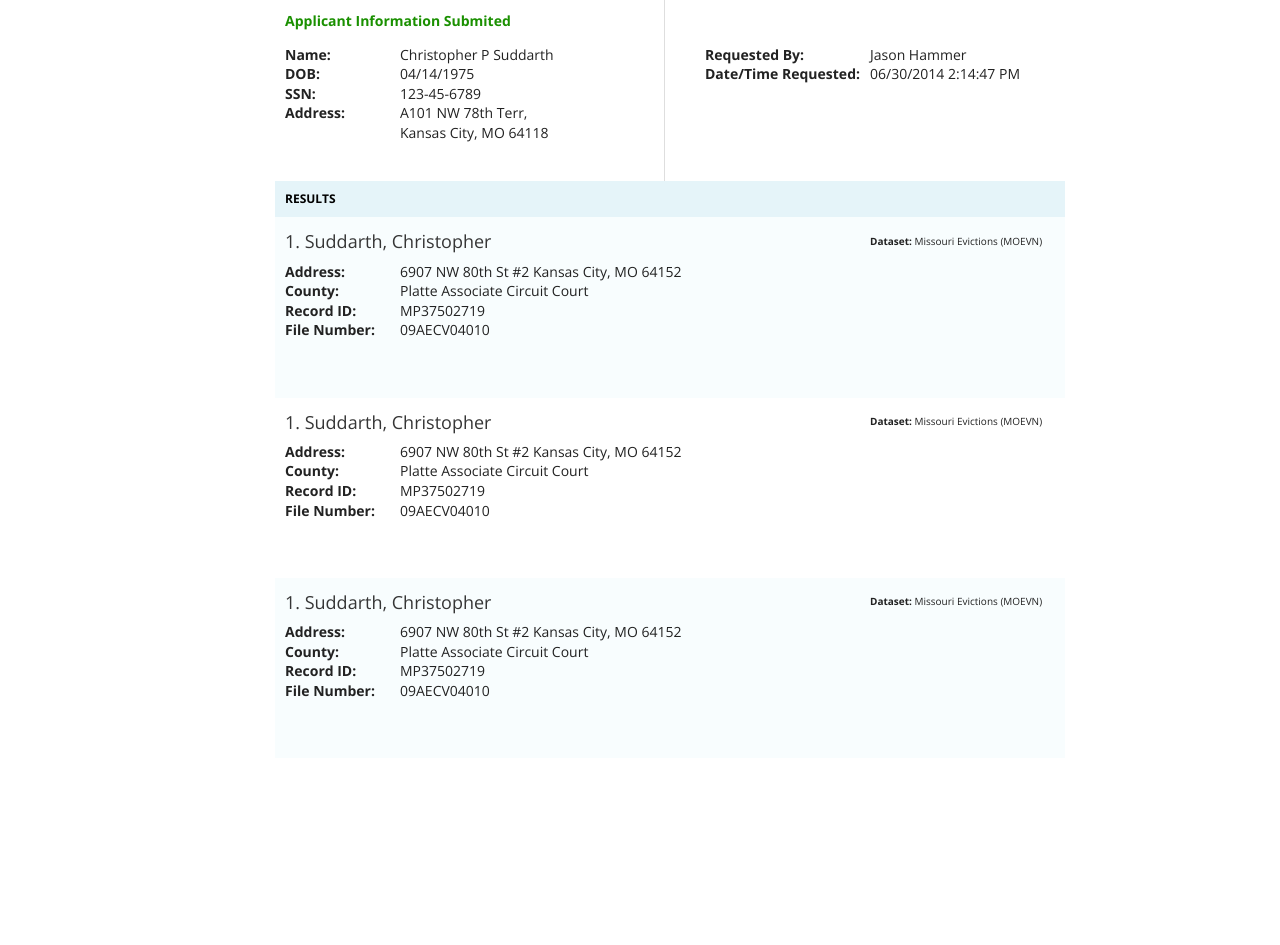
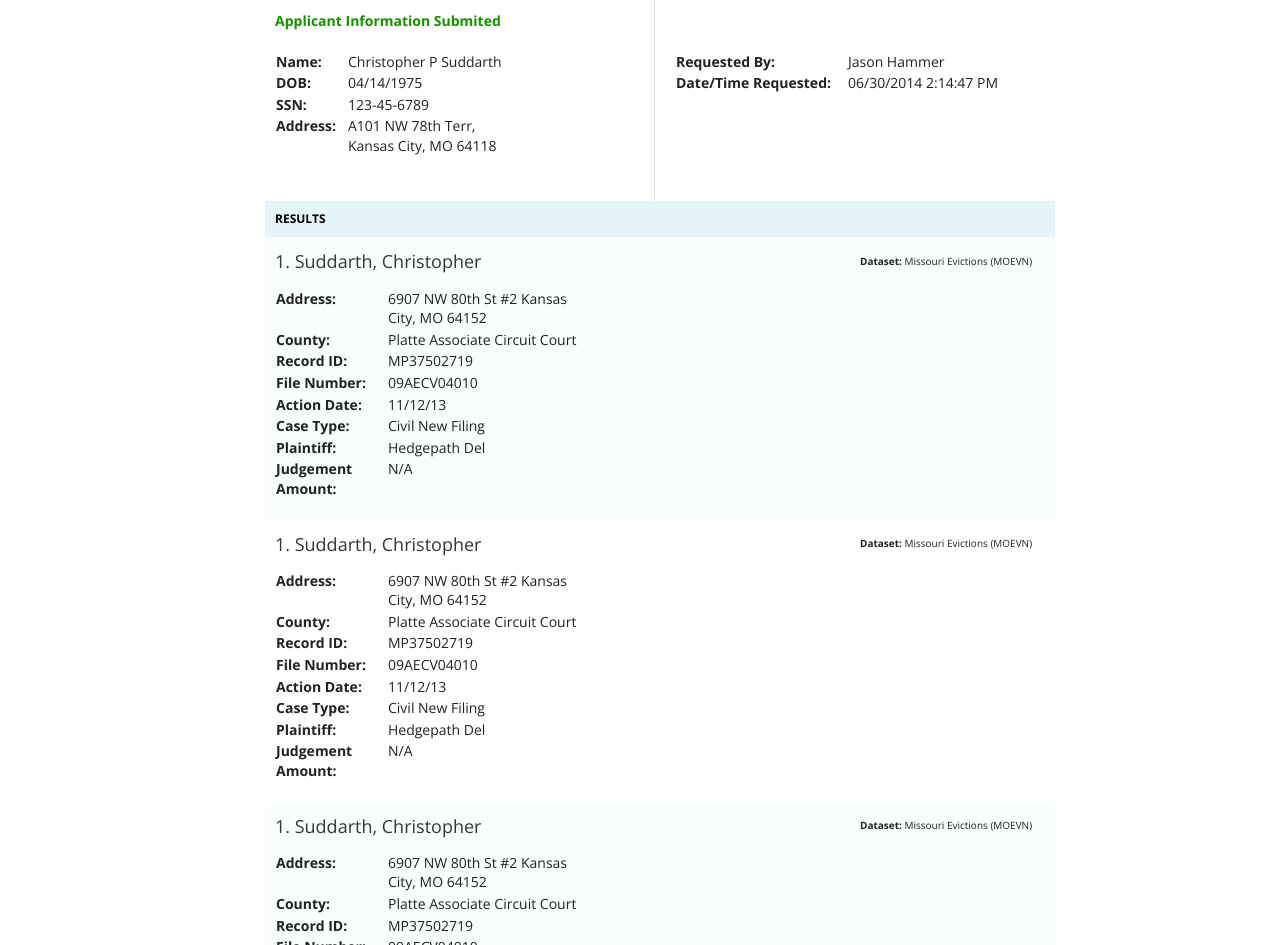
Before and after one commit to jontraister/evictions, a plain HTML site: page index.html in a window 1280 px wide. Shown: the part 62-1007 px from the top of the page. Before the commit the page ends 820 px from the top, so only its background shows below. Drawn offline with nearby package versions, Linux system fonts and the light colour scheme.

Commit message:
2nd commit
Bryan’s updates made

```diff
--- a/css/main.css
+++ b/css/main.css
@@ -100,7 +100,7 @@ body {
     font-family: 'Open Sans', sans-serif;
     font-size: 14px;
     margin: 0 auto 0 auto;
-    width: 760px;
+    width: 780px;
     background-image:url('../img/evictions_bg.gif');
     background-repeat: repeat-x;
     background-color: #fff;
@@ -131,7 +131,7 @@ h2 {
     color: #1a9000;
     font-size: 14px;
     font-weight: bold;
-    padding: 20px 0 0 10px;
+    padding: 20px 0 20px 10px;
     margin: 0px !important;
 }
 
@@ -238,8 +238,9 @@ h4 {
 
 .entry_col_1 {
     width: 500px;
-    height: 150px;
     float: left;
+    margin-top: 20px;
+    margin-bottom: 20px;
 }
 
 .entry_details_col_1 {
@@ -262,6 +263,24 @@ h4 {
     margin: -21px 0 0 585px;
     font-family: 'Open Sans', sans-serif;
     font-size: 10px;
+}
+
+.column_small {
+    font-weight: bold;
+    width: 70px;
+}
+
+.column_large {
+    font-weight: bold;
+    width: 170px;
+}
+
+.column_entry1 {
+    font-weight: bold;
+    width: 110px;
+}
+.column_entry2 {
+    width: 194px;
 }
 
 
@@ -393,75 +412,3 @@ h4 {
        (min-resolution: 120dpi) {
     /* Style adjustments for high resolution devices */
 }
-
-/* ==========================================================================
-   Print styles.
-   Inlined to avoid required HTTP connection: h5bp.com/r
-   ========================================================================== */
-
-@media print {
-    * {
-        background: transparent !important;
-        color: #000 !important; /* Black prints faster: h5bp.com/s */
-        box-shadow: none !important;
-        text-shadow: none !important;
-    }
-
-    a,
-    a:visited {
-        text-decoration: underline;
-    }
-
-    a[href]:after {
-        content: " (" attr(href) ")";
-    }
-
-    abbr[title]:after {
-        content: " (" attr(title) ")";
-    }
-
-    /*
-     * Don't show links for images, or javascript/internal links
-     */
-
-    .ir a:after,
-    a[href^="javascript:"]:after,
-    a[href^="#"]:after {
-        content: "";
-    }
-
-    pre,
-    blockquote {
-        border: 1px solid #999;
-        page-break-inside: avoid;
-    }
-
-    thead {
-        display: table-header-group; /* h5bp.com/t */
-    }
-
-    tr,
-    img {
-        page-break-inside: avoid;
-    }
-
-    img {
-        max-width: 100% !important;
-    }
-
-    @page {
-        margin: 0.5cm;
-    }
-
-    p,
-    h2,
-    h3 {
-        orphans: 3;
-        widows: 3;
-    }
-
-    h2,
-    h3 {
-        page-break-after: avoid;
-    }
-}
--- a/index.html
+++ b/index.html
@@ -23,29 +23,37 @@
             <div id="info_wrapper">
                 <h2>Applicant Information Submited</h2>
                 <div id="info_col_1">
-                    <ul class="details_col_1">
-                        <li class="li_style">Name:</li>
-                        <li class="li_style">DOB:</li>
-                        <li class="li_style">SSN:</li>
-                        <li class="li_style">Address:</li>
-                    </ul>
-                    <ul class="details_col_2">
-                        <li class="li_style">Christopher P Suddarth</li>
-                        <li class="li_style">04/14/1975</li>
-                        <li class="li_style">123-45-6789</li>
-                        <li class="li_style">A101 NW 78th Terr, <br>Kansas City, MO 64118</li>
-                    </ul>
+                    <table>
+                      <tr>
+                        <td class="column_small" valign="top">Name:</td>
+                        <td class="" valign="top">Christopher P Suddarth</td>
+                      </tr>
+                      <tr>
+                        <td class="column_small" valign="top">DOB:</td>
+                        <td class="" valign="top">04/14/1975</td>
+                      </tr>
+                      <tr>
+                        <td class="column_small" valign="top">SSN:</td>
+                        <td class="" valign="top">123-45-6789</td>
+                      </tr>
+                      <tr>
+                        <td class="column_small" valign="top">Address:</td>
+                        <td class="" valign="top">A101 NW 78th Terr, <br>Kansas City, MO 64118</</td>
+                      </tr>
+                    </table>
                 </div>
                 <!-- End info_col_1-->
                 <div id="info_col_2">
-                    <ul class="details2_col_1">
-                        <li class="li_style">Requested By:</li>
-                        <li class="li_style">Date/Time Requested:</li>
-                    </ul>
-                    <ul class="details2_col_2">
-                        <li class="li_style_short">Jason Hammer</li>
-                        <li class="li_style_short">06/30/2014 2:14:47 PM</li>
-                    </ul>
+                    <table>
+                      <tr>
+                        <td class="column_large" valign="top">Requested By:</td>
+                        <td class="" valign="top">Jason Hammer</td>
+                      </tr>
+                      <tr>
+                        <td class="column_large" valign="top">Date/Time Requested:</td>
+                        <td class="" valign="top">06/30/2014 2:14:47 PM</td>
+                      </tr>
+                    </table>
                 </div>
                 <!-- End info_col_2-->
                 <div class="clearfix"></div>
@@ -57,18 +65,40 @@
                     <h4>1. Suddarth, Christopher</h4>
                     <p class="data_set"><strong>Dataset:</strong> Missouri Evictions (MOEVN)</p>
                     <div class="entry_col_1">
-                        <ul class="entry_details_col_1">
-                            <li class="li_style">Address:</li>
-                            <li class="li_style">County:</li>
-                            <li class="li_style">Record ID:</li>
-                            <li class="li_style">File Number:</li>
-                        </ul>
-                        <ul class="entry_details_col_2">
-                            <li class="li_style">6907 NW 80th St #2 Kansas City, MO 64152</li>
-                            <li class="li_style">Platte Associate Circuit Court</li>
-                            <li class="li_style">MP37502719</li>
-                            <li class="li_style">09AECV04010</li>
-                        </ul>
+                    <table>
+                      <tr>
+                        <td class="column_entry1" valign="top">Address:</td>
+                        <td class="column_entry2" valign="top">6907 NW 80th St #2 Kansas City, MO 64152</td>
+                      </tr>
+                      <tr>
+                        <td class="column_entry1" valign="top">County:</td>
+                        <td class="column_entry2" valign="top">Platte Associate Circuit Court</td>
+                      </tr>
+                      <tr>
+                        <td class="column_entry1" valign="top">Record ID:</td>
+                        <td class="column_entry2" valign="top">MP37502719</td>
+                      </tr>
+                      <tr>
+                        <td class="column_entry1" valign="top">File Number:</td>
+                        <td class="column_entry2" valign="top">09AECV04010</td>
+                      </tr>
+                      <tr>
+                        <td class="column_entry1" valign="top">Action Date:</td>
+                        <td class="column_entry2" valign="top">11/12/13</td>
+                      </tr>
+                      <tr>
+                        <td class="column_entry1" valign="top">Case Type:</td>
+                        <td class="column_entry2" valign="top">Civil New Filing</td>
+                      </tr>
+                      <tr>
+                        <td class="column_entry1" valign="top">Plaintiff:</td>
+                        <td class="column_entry2" valign="top">Hedgepath Del</td>
+                      </tr>
+                      <tr>
+                        <td class="column_entry1" valign="top">Judgement Amount:</td>
+                        <td class="column_entry2" valign="top">N/A</td>
+                      </tr>
+                    </table>
                     </div>
                     <div class="clearfix"></div>
                     <!-- End info_col_1-->
@@ -78,18 +108,40 @@
                     <h4>1. Suddarth, Christopher</h4>
                     <p class="data_set"><strong>Dataset:</strong> Missouri Evictions (MOEVN)</p>
                     <div class="entry_col_1">
-                        <ul class="entry_details_col_1">
-                            <li class="li_style">Address:</li>
-                            <li class="li_style">County:</li>
-                            <li class="li_style">Record ID:</li>
-                            <li class="li_style">File Number:</li>
-                        </ul>
-                        <ul class="entry_details_col_2">
-                            <li class="li_style">6907 NW 80th St #2 Kansas City, MO 64152</li>
-                            <li class="li_style">Platte Associate Circuit Court</li>
-                            <li class="li_style">MP37502719</li>
-                            <li class="li_style">09AECV04010</li>
-                        </ul>
+                        <table>
+                          <tr>
+                            <td class="column_entry1" valign="top">Address:</td>
+                            <td class="column_entry2" valign="top">6907 NW 80th St #2 Kansas City, MO 64152</td>
+                          </tr>
+                          <tr>
+                            <td class="column_entry1" valign="top">County:</td>
+                            <td class="column_entry2" valign="top">Platte Associate Circuit Court</td>
+                          </tr>
+                          <tr>
+                            <td class="column_entry1" valign="top">Record ID:</td>
+                            <td class="column_entry2" valign="top">MP37502719</td>
+                          </tr>
+                          <tr>
+                            <td class="column_entry1" valign="top">File Number:</td>
+                            <td class="column_entry2" valign="top">09AECV04010</td>
+                          </tr>
+                          <tr>
+                            <td class="column_entry1" valign="top">Action Date:</td>
+                            <td class="column_entry2" valign="top">11/12/13</td>
+                          </tr>
+                          <tr>
+                            <td class="column_entry1" valign="top">Case Type:</td>
+                            <td class="column_entry2" valign="top">Civil New Filing</td>
+                          </tr>
+                          <tr>
+                            <td class="column_entry1" valign="top">Plaintiff:</td>
+                            <td class="column_entry2" valign="top">Hedgepath Del</td>
+                          </tr>
+                          <tr>
+                            <td class="column_entry1" valign="top">Judgement Amount:</td>
+                            <td class="column_entry2" valign="top">N/A</td>
+                          </tr>
+                        </table>
                     </div>
                     <div class="clearfix"></div>
                     <!-- End info_col_1-->
@@ -99,18 +151,40 @@
                     <h4>1. Suddarth, Christopher</h4>
                     <p class="data_set"><strong>Dataset:</strong> Missouri Evictions (MOEVN)</p>
                     <div class="entry_col_1">
-                        <ul class="entry_details_col_1">
-                            <li class="li_style">Address:</li>
-                            <li class="li_style">County:</li>
-                            <li class="li_style">Record ID:</li>
-                            <li class="li_style">File Number:</li>
-                        </ul>
-                        <ul class="entry_details_col_2">
-                            <li class="li_style">6907 NW 80th St #2 Kansas City, MO 64152</li>
-                            <li class="li_style">Platte Associate Circuit Court</li>
-                            <li class="li_style">MP37502719</li>
-                            <li class="li_style">09AECV04010</li>
-                        </ul>
+                        <table>
+                          <tr>
+                            <td class="column_entry1" valign="top">Address:</td>
+                            <td class="column_entry2" valign="top">6907 NW 80th St #2 Kansas City, MO 64152</td>
+                          </tr>
+                          <tr>
+                            <td class="column_entry1" valign="top">County:</td>
+                            <td class="column_entry2" valign="top">Platte Associate Circuit Court</td>
+                          </tr>
+                          <tr>
+                            <td class="column_entry1" valign="top">Record ID:</td>
+                            <td class="column_entry2" valign="top">MP37502719</td>
+                          </tr>
+                          <tr>
+                            <td class="column_entry1" valign="top">File Number:</td>
+                            <td class="column_entry2" valign="top">09AECV04010</td>
+                          </tr>
+                          <tr>
+                            <td class="column_entry1" valign="top">Action Date:</td>
+                            <td class="column_entry2" valign="top">11/12/13</td>
+                          </tr>
+                          <tr>
+                            <td class="column_entry1" valign="top">Case Type:</td>
+                            <td class="column_entry2" valign="top">Civil New Filing</td>
+                          </tr>
+                          <tr>
+                            <td class="column_entry1" valign="top">Plaintiff:</td>
+                            <td class="column_entry2" valign="top">Hedgepath Del</td>
+                          </tr>
+                          <tr>
+                            <td class="column_entry1" valign="top">Judgement Amount:</td>
+                            <td class="column_entry2" valign="top">N/A</td>
+                          </tr>
+                        </table>
                     </div>
                     <div class="clearfix"></div>
                     <!-- End info_col_1-->
```
